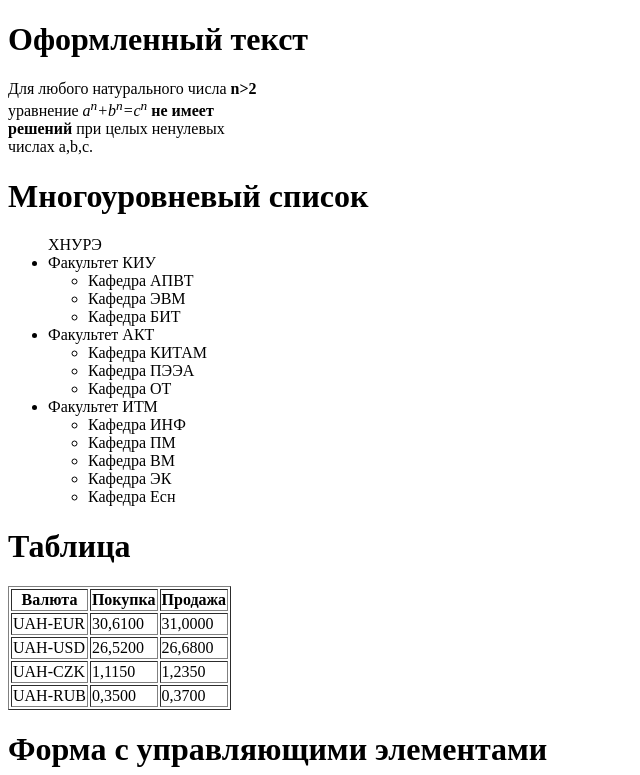
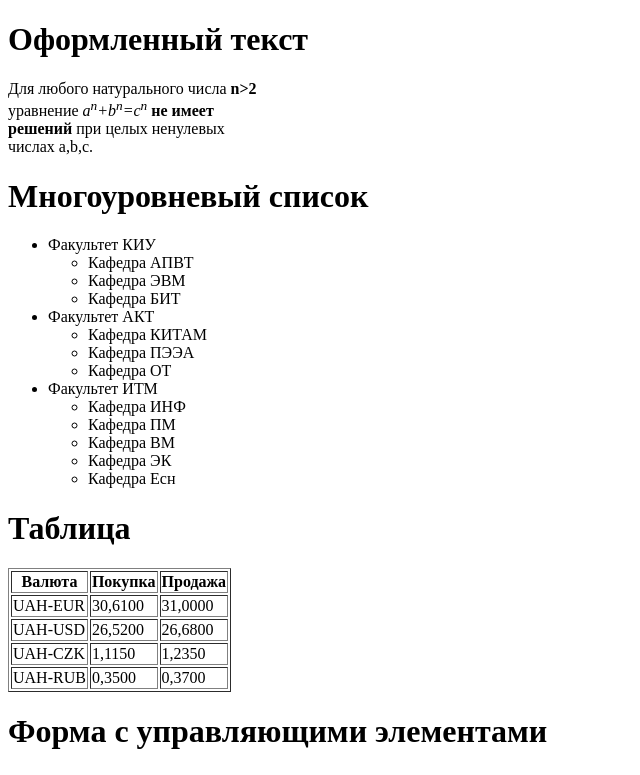
Before and after one commit to ulikezxc/Atamanyuk-Max, a plain HTML site: page index.html in a window 1280 px wide. Shown: the top 775 px of the page, without its empty margins (0-640 px from the left). Drawn offline with Linux system fonts and the light colour scheme.

Commit message:
Update index.html

```diff
--- a/index.html
+++ b/index.html
@@ -13,7 +13,7 @@
     <b>решений</b> при целых ненулевых<br>
     числах a,b,c.<br>
 	<h1 name="list">Многоуровневый список</h1>
-        <ul>ХНУРЭ
+        <ul>
         <li>Факультет КИУ
             <ul>
                 <li>Кафедра АПВТ</li>
```
